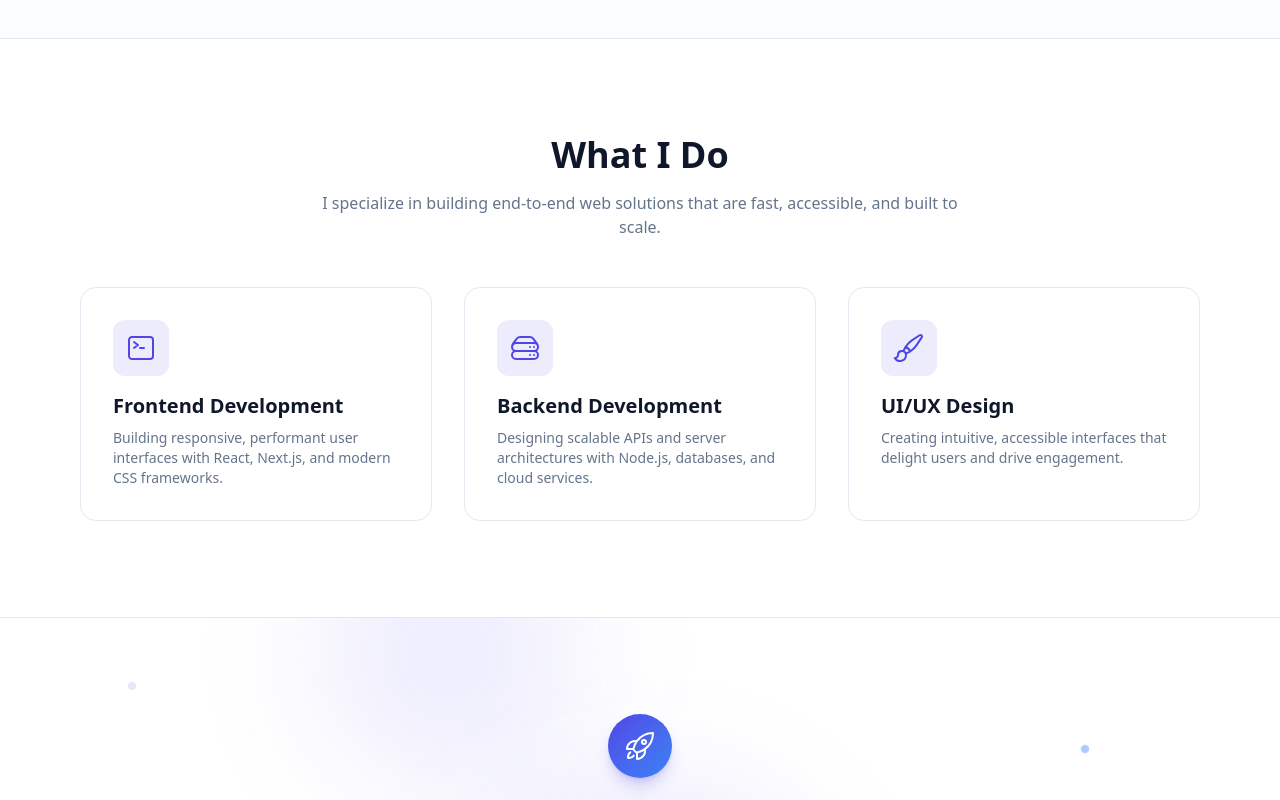
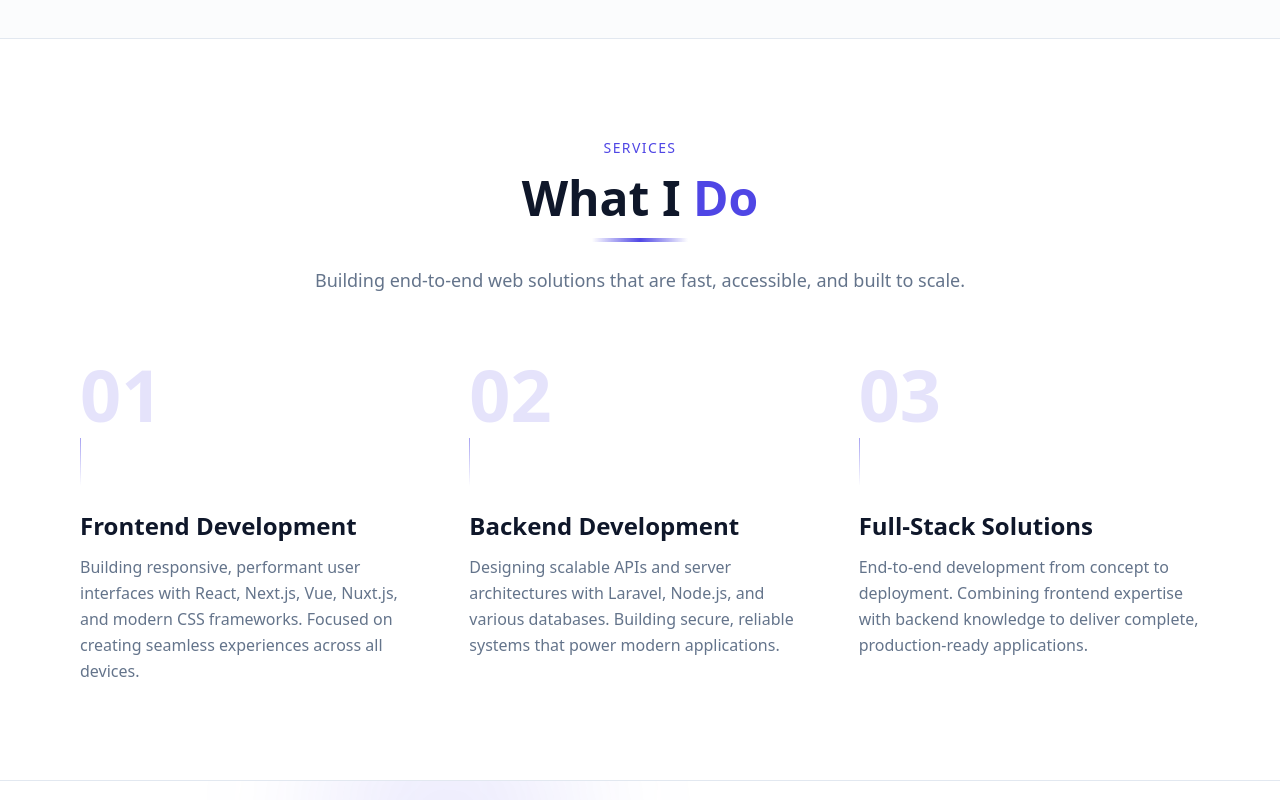
Before and after one commit to akosiArvin081596/abedubas.dev, a Next.js app: page / in a window 1280 px wide. Shown: the part 880-1680 px from the top of the page. Built offline with nearby package versions, Linux system fonts and the light colour scheme.

Commit message:
new design

```diff
--- a/src/app/page.tsx
+++ b/src/app/page.tsx
@@ -18,67 +18,22 @@ const techStack = [
 
 const services = [
   {
-    icon: (
-      <svg
-        xmlns="http://www.w3.org/2000/svg"
-        fill="none"
-        viewBox="0 0 24 24"
-        strokeWidth={1.5}
-        stroke="currentColor"
-        className="h-8 w-8"
-      >
-        <path
-          strokeLinecap="round"
-          strokeLinejoin="round"
-          d="M6.75 7.5l3 2.25-3 2.25m4.5 0h3m-9 8.25h13.5A2.25 2.25 0 0021 18V6a2.25 2.25 0 00-2.25-2.25H5.25A2.25 2.25 0 003 6v12a2.25 2.25 0 002.25 2.25z"
-        />
-      </svg>
-    ),
+    number: "01",
     title: "Frontend Development",
     description:
-      "Building responsive, performant user interfaces with React, Next.js, and modern CSS frameworks.",
+      "Building responsive, performant user interfaces with React, Next.js, Vue, Nuxt.js, and modern CSS frameworks. Focused on creating seamless experiences across all devices.",
   },
   {
-    icon: (
-      <svg
-        xmlns="http://www.w3.org/2000/svg"
-        fill="none"
-        viewBox="0 0 24 24"
-        strokeWidth={1.5}
-        stroke="currentColor"
-        className="h-8 w-8"
-      >
-        <path
-          strokeLinecap="round"
-          strokeLinejoin="round"
-          d="M5.25 14.25h13.5m-13.5 0a3 3 0 01-3-3m3 3a3 3 0 100 6h13.5a3 3 0 100-6m-16.5-3a3 3 0 013-3h13.5a3 3 0 013 3m-19.5 0a4.5 4.5 0 01.9-2.7L5.737 5.1a3.375 3.375 0 012.7-1.35h7.126c1.062 0 2.062.5 2.7 1.35l2.587 3.45a4.5 4.5 0 01.9 2.7m0 0a3 3 0 01-3 3m0 3h.008v.008h-.008v-.008zm0-6h.008v.008h-.008v-.008zm-3 6h.008v.008h-.008v-.008zm0-6h.008v.008h-.008v-.008z"
-        />
-      </svg>
-    ),
+    number: "02",
     title: "Backend Development",
     description:
-      "Designing scalable APIs and server architectures with Node.js, databases, and cloud services.",
+      "Designing scalable APIs and server architectures with Laravel, Node.js, and various databases. Building secure, reliable systems that power modern applications.",
   },
   {
-    icon: (
-      <svg
-        xmlns="http://www.w3.org/2000/svg"
-        fill="none"
-        viewBox="0 0 24 24"
-        strokeWidth={1.5}
-        stroke="currentColor"
-        className="h-8 w-8"
-      >
-        <path
-          strokeLinecap="round"
-          strokeLinejoin="round"
-          d="M9.53 16.122a3 3 0 00-5.78 1.128 2.25 2.25 0 01-2.4 2.245 4.5 4.5 0 008.4-2.245c0-.399-.078-.78-.22-1.128zm0 0a15.998 15.998 0 003.388-1.62m-5.043-.025a15.994 15.994 0 011.622-3.395m3.42 3.42a15.995 15.995 0 004.764-4.648l3.876-5.814a1.151 1.151 0 00-1.597-1.597L14.146 6.32a15.996 15.996 0 00-4.649 4.763m3.42 3.42a6.776 6.776 0 00-3.42-3.42"
-        />
-      </svg>
-    ),
-    title: "UI/UX Design",
+    number: "03",
+    title: "Full-Stack Solutions",
     description:
-      "Creating intuitive, accessible interfaces that delight users and drive engagement.",
+      "End-to-end development from concept to deployment. Combining frontend expertise with backend knowledge to deliver complete, production-ready applications.",
   },
 ];
 
@@ -233,36 +188,42 @@ export default function HomePage() {
       {/* Services Section */}
       <section className="relative mx-auto max-w-6xl px-4 py-24">
         <ScrollReveal animation="blur-in" duration={800} easing="ease-out">
-          <div className="mb-12 text-center">
-            <h2 className="mb-4 text-3xl font-bold text-foreground sm:text-4xl">
-              What I Do
+          <div className="mb-16 text-center">
+            <span className="mb-4 inline-block text-sm font-medium uppercase tracking-widest text-primary">
+              Services
+            </span>
+            <h2 className="mb-4 text-3xl font-bold text-foreground sm:text-4xl md:text-5xl">
+              What I <span className="text-primary">Do</span>
             </h2>
-            <p className="mx-auto max-w-2xl text-muted-foreground">
-              I specialize in building end-to-end web solutions that are fast,
-              accessible, and built to scale.
+            <div className="mx-auto mt-4 h-1 w-24 bg-gradient-to-r from-transparent via-primary to-transparent" />
+            <p className="mx-auto mt-6 max-w-2xl text-lg text-muted-foreground">
+              Building end-to-end web solutions that are fast, accessible, and built to scale.
             </p>
           </div>
         </ScrollReveal>
 
-        <div className="grid gap-8 md:grid-cols-3">
+        <div className="grid gap-12 md:grid-cols-3">
           {services.map((service, index) => {
             const animations = ["slide-right", "slide-up", "slide-left"] as const;
             return (
               <ScrollReveal
                 key={index}
                 animation={animations[index]}
-                delay={index * 300}
+                delay={index * 200}
                 easing="bounce"
                 duration={800}
               >
-                <div className="group rounded-2xl border border-border bg-card p-8 transition-all hover:border-primary/50 hover:shadow-lg hover:shadow-primary/5 hover:-translate-y-2 h-full">
-                  <div className="mb-4 inline-flex rounded-xl bg-primary/10 p-3 text-primary transition-transform group-hover:scale-110 group-hover:rotate-3">
-                    {service.icon}
+                <div className="group relative text-center md:text-left">
+                  <div className="mb-6 flex flex-col items-center md:items-start">
+                    <span className="text-7xl font-black text-primary/15 group-hover:text-primary/30 transition-colors leading-none">
+                      {service.number}
+                    </span>
+                    <span className="mt-2 h-12 w-px bg-gradient-to-b from-primary/50 to-transparent group-hover:from-primary transition-colors" />
                   </div>
-                  <h3 className="mb-2 text-xl font-semibold text-card-foreground">
+                  <h3 className="mb-3 text-2xl font-bold text-foreground group-hover:text-primary transition-colors">
                     {service.title}
                   </h3>
-                  <p className="text-sm text-muted-foreground">
+                  <p className="text-muted-foreground leading-relaxed">
                     {service.description}
                   </p>
                 </div>
```
